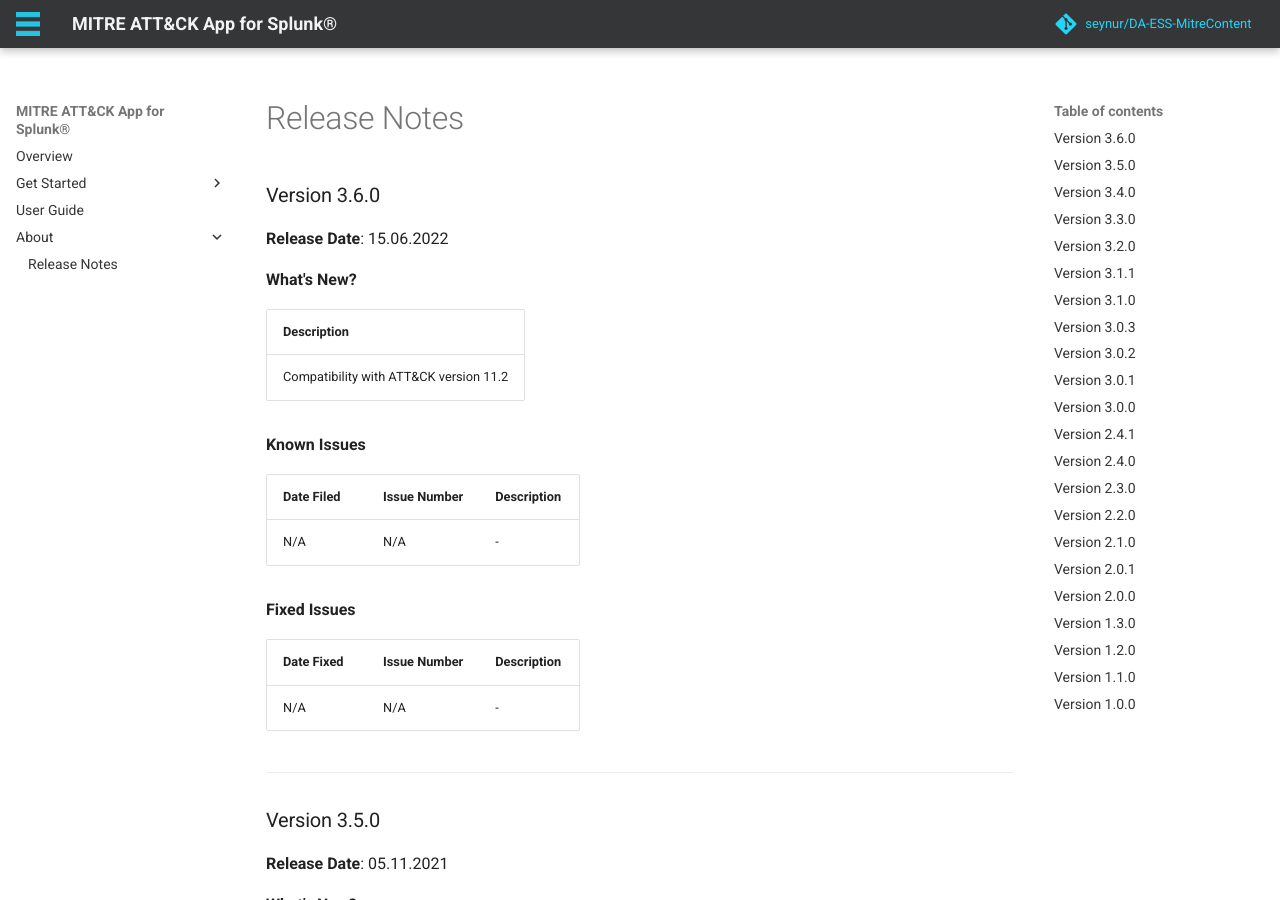
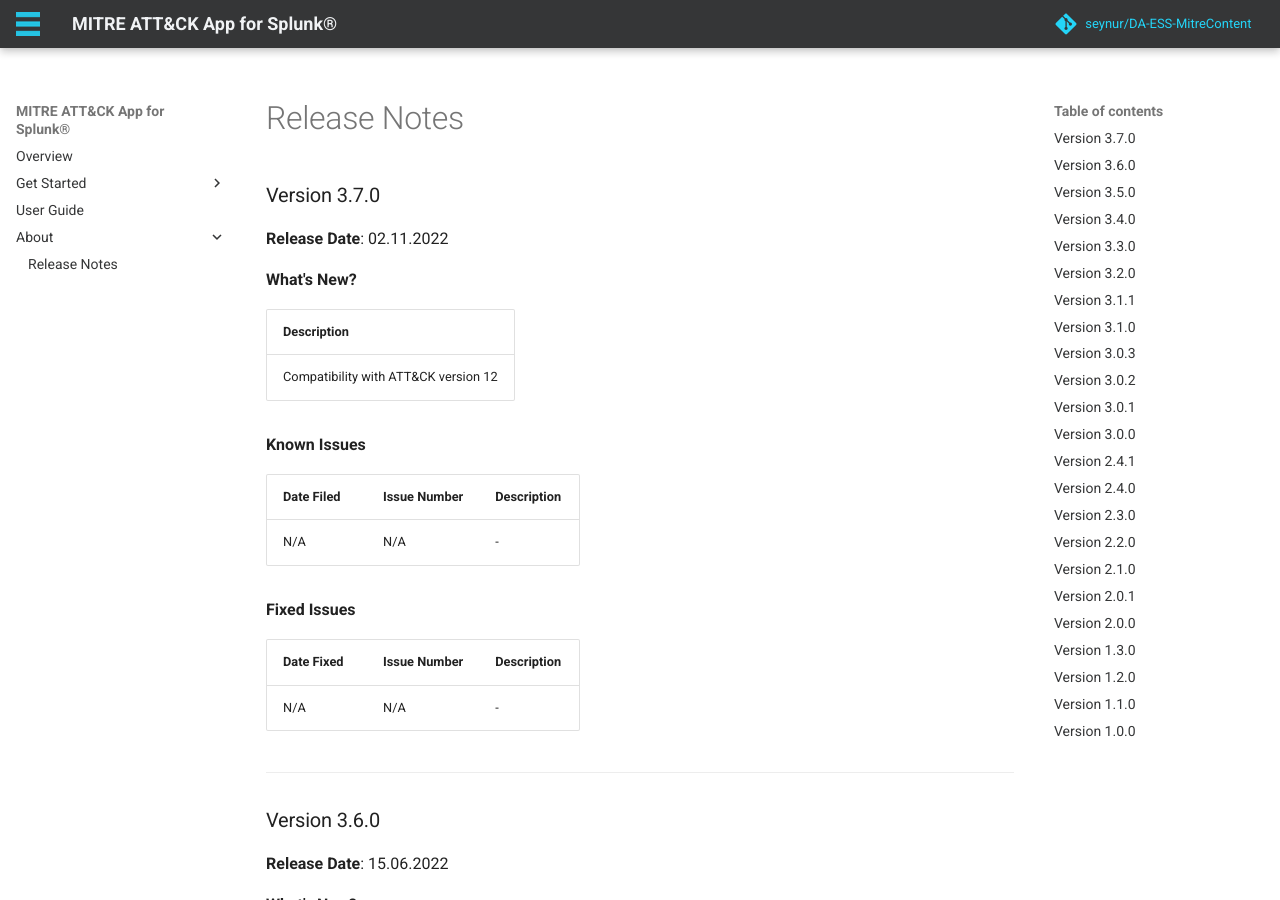
Before and after one commit to Oykucann/mitre-app-for-splunk-docs, an MkDocs documentation site: the page built from docs/release_notes.md, in a window 1280 px wide and 900 px high. Built offline with MkDocs 1.6.1 and Material for MkDocs 9.7.7, drawn with Linux system fonts in a browser that asks for light colours; comment, search, counter and statistics services are not loaded; the version menu is left out.

Commit message:
add v3.7

```diff
--- a/docs/release_notes.md
+++ b/docs/release_notes.md
@@ -1,7 +1,31 @@
 ---
 title: Release Notes
 layout: documentation
-latest_version: 3.6.0
+latest_version: 3.7.0
+---
+
+### Version 3.7.0
+**Release Date**: 02.11.2022
+
+**What's New?**
+
+| Description
+| --------------
+| Compatibility with ATT&CK version 12
+
+**Known Issues**
+
+| Date Filed    | Issue Number      | Description |
+| ------------- | ----------------  | ----------------------
+| N/A    | N/A          | -
+
+
+**Fixed Issues**
+
+| Date Fixed    | Issue Number      | Description |
+| ------------- | ----------------  | ----------------------
+| N/A    | N/A	          | -
+
 ---
 
 ### Version 3.6.0
--- a/mkdocs.yml
+++ b/mkdocs.yml
@@ -50,7 +50,7 @@
     - icon: fontawesome/brands/twitter
       link: https://twitter.com/seynur
   generator: false
-  current_version: 3.6.0
+  current_version: 3.7.0
   version:
     provider: mike
 
```
